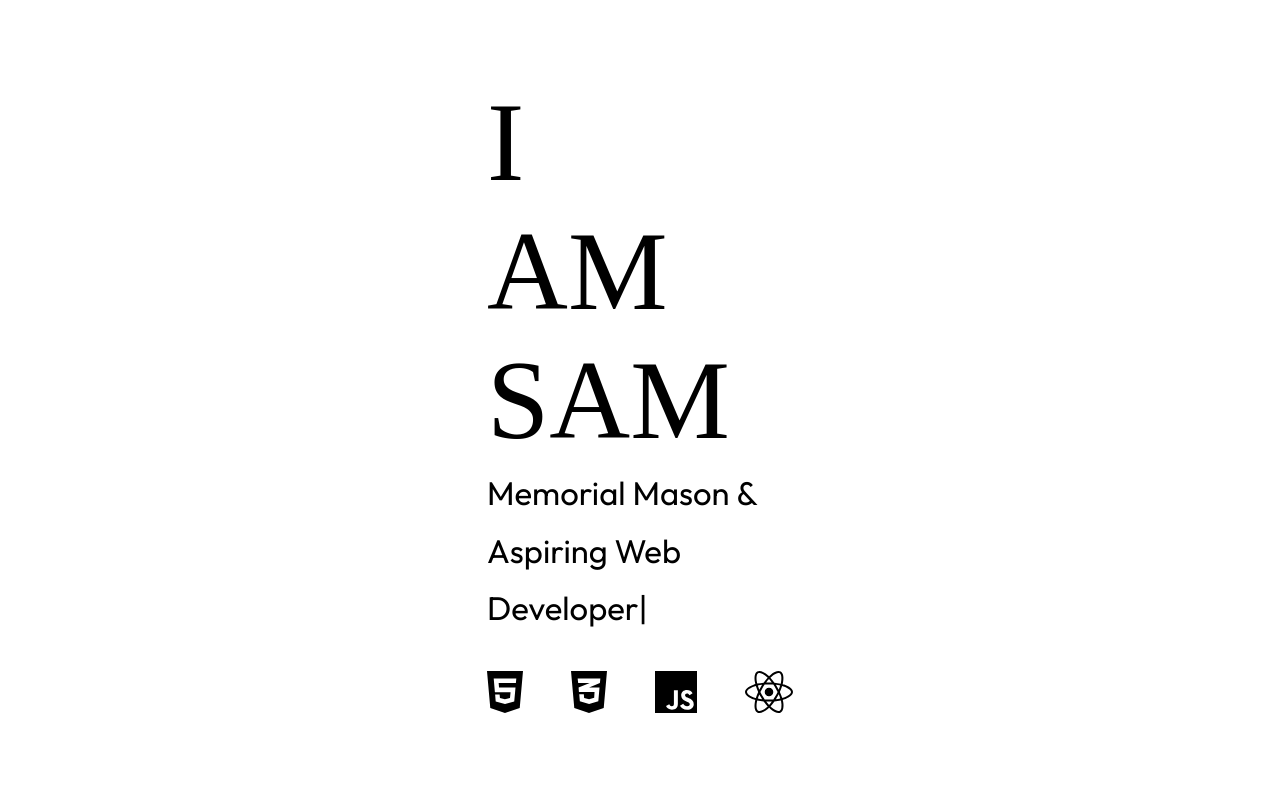
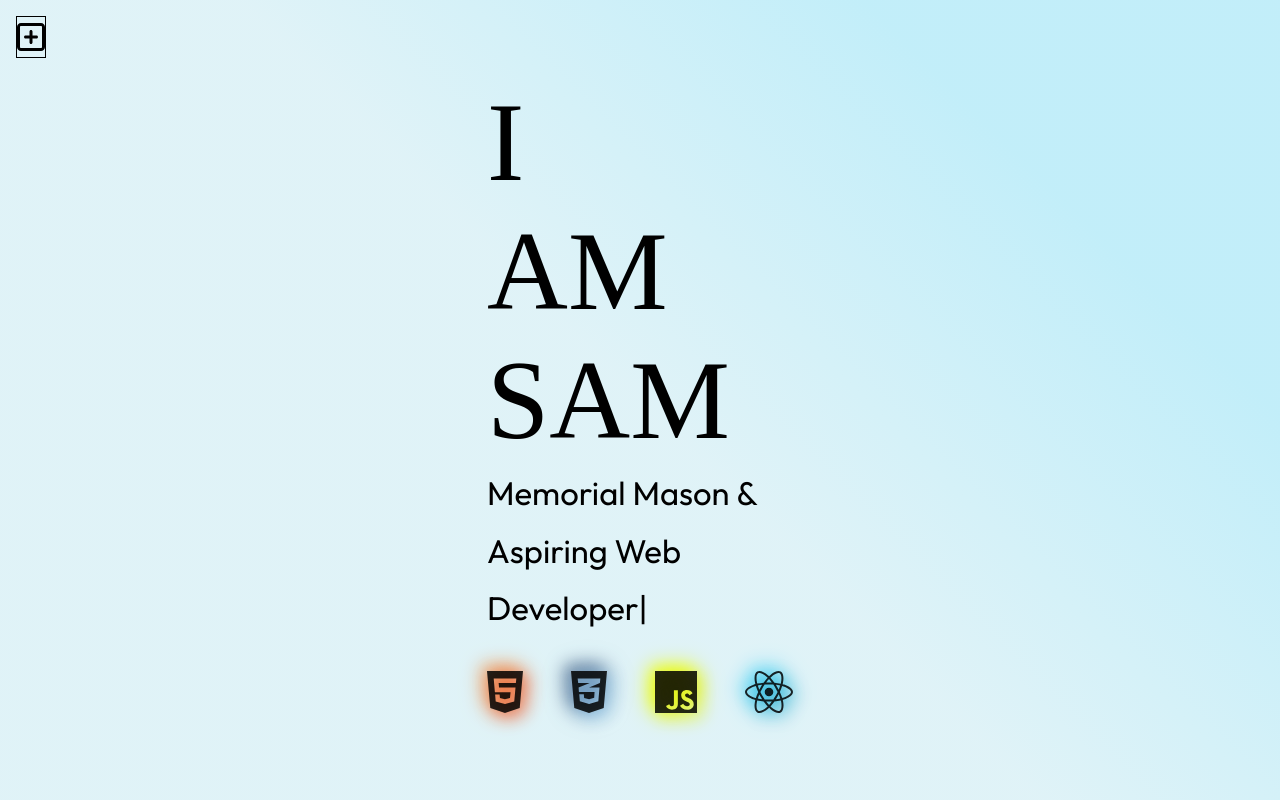
Before and after one commit to Newellso1/react-portfolio-v2, a React (Create React App) app: page / in a window 1280 px wide. Shown: the top 800 px of the page. Built offline with nearby package versions, Linux system fonts and the light colour scheme; a web font is replaced by a local one.

Commit message:
Worked on Styling
Also began to add navbar component

```diff
--- a/src/App.js
+++ b/src/App.js
@@ -1,15 +1,24 @@
+import { useState } from "react";
 import AboutMe from "./Components/About-Me";
+import Contact from "./Components/Contact";
 import SplashPage from "./Components/Landing-Page";
+import Navbar from "./Components/Navbar";
 import WebApps from "./Components/Web-apps";
 import Websites from "./Components/Websites";
 
 function App() {
+  const [navOpen, setNavOpen] = useState(false);
+
   return (
     <div className="App">
-      <SplashPage />
-      <AboutMe />
-      <Websites />
-      <WebApps />
+      <div className="container">
+        <SplashPage />
+        <AboutMe />
+        <Websites />
+        <WebApps />
+        <Contact />
+        <Navbar navOpen={navOpen} setNavOpen={setNavOpen} />
+      </div>
     </div>
   );
 }
--- /dev/null
+++ b/src/Components/Contact.js
@@ -0,0 +1,7 @@
+export default function Contact() {
+  return (
+    <div className="page">
+      <h2>Contact</h2>
+    </div>
+  );
+}
--- a/src/Components/Landing-Page.js
+++ b/src/Components/Landing-Page.js
@@ -22,11 +22,11 @@ export default function SplashPage() {
           className="splash-paragraph"
         />
         <div className="skill-set">
-          <Fade cascade delay={2250} triggerOnce={true} duration={625}>
-            <FontAwesomeIcon icon={faHtml5} />
-            <FontAwesomeIcon icon={faCss3Alt} />
-            <FontAwesomeIcon icon={faJs} />
-            <FontAwesomeIcon icon={faReact} />
+          <Fade cascade delay={2250} triggerOnce={true} duration={615}>
+            <FontAwesomeIcon icon={faHtml5} className="html-icon" />
+            <FontAwesomeIcon icon={faCss3Alt} className="css-icon" />
+            <FontAwesomeIcon icon={faJs} className="javascript-icon" />
+            <FontAwesomeIcon icon={faReact} className="react-icon" />
           </Fade>
         </div>
       </div>
--- /dev/null
+++ b/src/Components/Navbar.js
@@ -0,0 +1,17 @@
+import { FontAwesomeIcon } from "@fortawesome/react-fontawesome";
+import { faSquarePlus } from "@fortawesome/free-regular-svg-icons";
+import { faSquareMinus } from "@fortawesome/free-regular-svg-icons";
+
+export default function Navbar({ navOpen, setNavOpen }) {
+  const navStyle = {
+    height: navOpen ? "10em" : "",
+  };
+
+  return (
+    <div className="navigation" style={navStyle}>
+      <div className="button" onClick={() => setNavOpen(!navOpen)}>
+        <FontAwesomeIcon icon={navOpen ? faSquareMinus : faSquarePlus} />
+      </div>
+    </div>
+  );
+}
--- a/src/index.css
+++ b/src/index.css
@@ -21,6 +21,18 @@ h1 {
   font-weight: 400;
 }
 
+.App > .container {
+  background: rgb(232, 236, 237);
+  background: linear-gradient(
+    45deg,
+    rgba(214, 239, 245, 0.767) 50%,
+    rgba(130, 220, 243, 0.486) 80%
+  );
+  max-height: 100vh;
+  overflow-y: scroll;
+  overflow-x: hidden;
+}
+
 .page {
   padding: 2em;
   width: 100vw;
@@ -30,6 +42,18 @@ h1 {
   flex-direction: column;
   justify-content: center;
   align-items: center;
+}
+
+.navigation {
+  position: absolute;
+  top: 1em;
+  left: 1em;
+  border: 1px solid;
+  transition: height 150ms ease;
+}
+
+.navigation > .button {
+  font-size: 2em;
 }
 
 /* Styles for splash */
@@ -61,6 +85,29 @@ h1 {
   padding-top: 0.5em;
 }
 
+.html-icon {
+  filter: drop-shadow(0.1em 0.1em 0.175em #ee4319)
+    drop-shadow(-0.1em -0.1em 00.175em #f09143);
+  color: rgba(0, 0, 0, 0.849);
+}
+
+.css-icon {
+  filter: drop-shadow(0.1em 0.1em 0.175em #8dcdf5)
+    drop-shadow(-0.1em -0.1em 0.175em #25436e);
+  color: rgba(0, 0, 0, 0.849);
+}
+
+.javascript-icon {
+  filter: drop-shadow(0.1em 0.1em 0.175em #e0ee20)
+    drop-shadow(-0.1em -0.1em 0.175em #eeff01);
+  color: rgba(0, 0, 0, 0.849);
+}
+
+.react-icon {
+  filter: drop-shadow(0.1em 0.1em 0.175em #2a9bb8)
+    drop-shadow(-0.1em -0.1em 0.175em #01c7f8);
+  color: rgba(0, 0, 0, 0.849);
+}
 /* Styles for About Me */
 
 .about-content {
```
